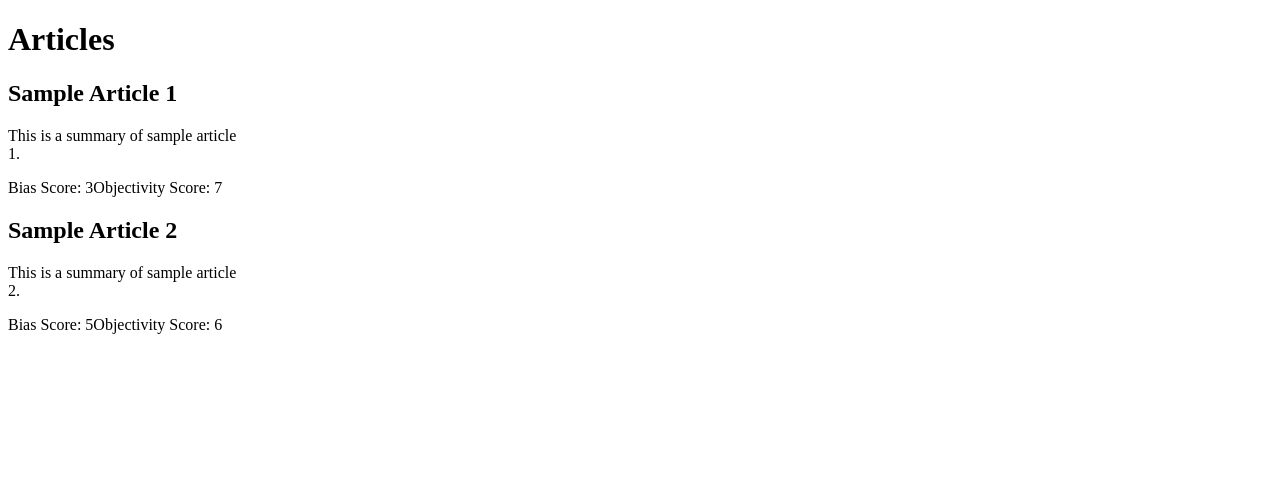
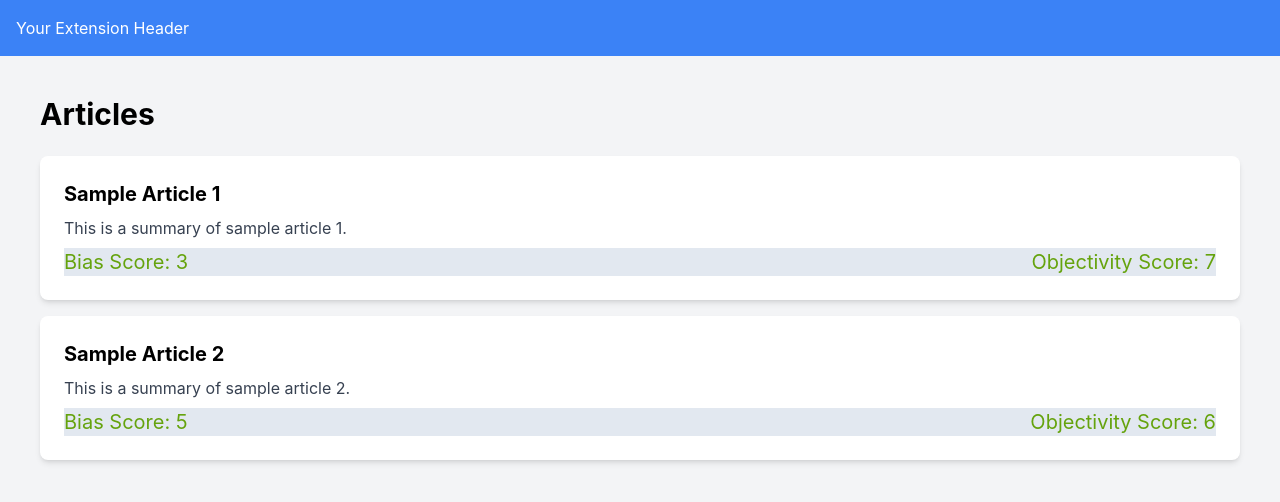
Before and after one commit to patrick-morgan/athena-extension, a React (Create React App) app: page / in a window 1280 px wide. Shown: the top 502 px of the page. Built offline with nearby package versions, Linux system fonts and the light colour scheme; the HTML template or start-up script is replaced by a standard one.

Commit message:
add tailwind, layout

```diff
--- a/package.json
+++ b/package.json
@@ -10,12 +10,15 @@
     "@types/node": "^16.18.98",
     "@types/react": "^18.3.3",
     "@types/react-dom": "^18.3.0",
+    "autoprefixer": "^10.4.19",
     "axios": "^1.7.2",
     "cheerio": "^1.0.0-rc.12",
     "dotenv-webpack": "^8.1.0",
+    "postcss": "^8.4.39",
     "react": "^18.3.1",
     "react-dom": "^18.3.1",
     "react-scripts": "5.0.1",
+    "tailwindcss": "^3.4.4",
     "typescript": "^4.9.5",
     "web-vitals": "^2.1.4"
   },
--- a/src/App.css
+++ b/src/App.css
@@ -1,3 +1,7 @@
+@tailwind base;
+@tailwind components;
+@tailwind utilities;
+
 .App {
   color: white;
   text-align: center;
--- a/src/App.tsx
+++ b/src/App.tsx
@@ -93,54 +93,6 @@ export const App = () => {
     };
   }, []);
 
-  // useEffect(() => {
-  // const handleMessage = (
-  //   message: any,
-  //   sender: chrome.runtime.MessageSender,
-  //   sendResponse: (response?: any) => void
-  // ) => {
-  //   console.log("receibed messaged!");
-  //   if (message.action === "analyzeArticle") {
-  //     const articleContent = message.content;
-  //     const processedContent = preprocessContent(articleContent);
-  //     analyzeArticle(processedContent).then((result) => {
-  //       setAnalysisResult(result);
-  //       // Send result back to the content script or handle it as needed
-  //       sendResponse({ status: "success", result });
-  //     });
-  //     return true; // Will respond asynchronously
-  //   }
-  // };
-
-  // chrome.runtime.onMessage.addListener(handleMessage);
-
-  // return () => {
-  //   chrome.runtime.onMessage.removeListener(handleMessage);
-  // };
-  // }, []);
-
-  // const preprocessContent = (content: string): string => {
-  //   return content.replace(/\s+/g, " ").trim();
-  // };
-
-  // const analyzeArticle = async (
-  //   content: string
-  // ): Promise<AnalysisResult | null> => {
-  //   try {
-  //     const response = await fetch("https://your-llm-endpoint.com/analyze", {
-  //       method: "POST",
-  //       headers: {
-  //         "Content-Type": "application/json",
-  //       },
-  //       body: JSON.stringify({ content }),
-  //     });
-  //     return await response.json();
-  //   } catch (error) {
-  //     console.error("Error analyzing article:", error);
-  //     return null;
-  //   }
-  // };
-
   return (
     <div className="container mx-auto p-6">
       <h1 className="text-3xl font-bold mb-6">Articles</h1>
@@ -152,7 +104,7 @@ export const App = () => {
         >
           <h2 className="text-xl font-bold mb-2">{article.title}</h2>
           <p className="text-gray-700 mb-2">{article.summary}</p>
-          <div className="flex justify-between">
+          <div className="flex justify-between bg-slate-200 text-lime-600 text-xl">
             <span>Bias Score: {article.biasScore}</span>
             <span>Objectivity Score: {article.objectivityScore}</span>
           </div>
--- /dev/null
+++ b/src/Layout.tsx
@@ -0,0 +1,21 @@
+// components/Layout.tsx
+import React, { ReactNode } from "react";
+
+interface LayoutProps {
+  children: ReactNode;
+}
+
+const Layout: React.FC<LayoutProps> = ({ children }) => {
+  return (
+    <div className="flex flex-col h-screen">
+      <header className="bg-blue-500 text-white p-4">
+        <h1>Your Extension Header</h1>
+      </header>
+      <main className="flex-grow overflow-y-auto p-4 bg-gray-100">
+        {children}
+      </main>
+    </div>
+  );
+};
+
+export default Layout;
--- a/src/api/chatgpt.ts
+++ b/src/api/chatgpt.ts
@@ -49,8 +49,6 @@ export const generateSummary = async (articleContent: string) => {
         articleContent
       );
 
-    console.log("key", process.env.REACT_APP_OPENAI_API_KEY);
-
     // Make the API call
     const response = await axios.post(
       "https://api.openai.com/v1/chat/completions",
@@ -58,7 +56,7 @@ export const generateSummary = async (articleContent: string) => {
       {
         headers: {
           "Content-Type": "application/json",
-          Authorization: `Bearer ${process.env.REACT_APP_OPENAI_API_KEY}`, // Replace with your actual API key
+          Authorization: `Bearer ${process.env.REACT_APP_OPENAI_API_KEY}`,
         },
       }
     );
--- a/src/index.tsx
+++ b/src/index.tsx
@@ -1,26 +1,8 @@
-// import React from 'react';
-// import ReactDOM from 'react-dom/client';
-// import './index.css';
-// import App from './App';
-// import reportWebVitals from './reportWebVitals';
-
-// const root = ReactDOM.createRoot(
-//   document.getElementById('root') as HTMLElement
-// );
-// root.render(
-//   <React.StrictMode>
-//     <App />
-//   </React.StrictMode>
-// );
-
-// // If you want to start measuring performance in your app, pass a function
-// // to log results (for example: reportWebVitals(console.log))
-// // or send to an analytics endpoint. Learn more: https://bit.ly/CRA-vitals
-// reportWebVitals();
-
 import React from "react";
 import ReactDOM from "react-dom/client";
 import { App } from "./App";
+import Layout from "./Layout";
+import "./index.css";
 
 const root = document.createElement("div");
 root.className = "container";
@@ -28,6 +10,8 @@ document.body.appendChild(root);
 const rootDiv = ReactDOM.createRoot(root);
 rootDiv.render(
   <React.StrictMode>
-    <App />
+    <Layout>
+      <App />
+    </Layout>
   </React.StrictMode>
 );
--- /dev/null
+++ b/tailwind.config.js
@@ -0,0 +1,16 @@
+/** @type {import('tailwindcss').Config} */
+// module.exports = {
+//   content: [],
+//   theme: {
+//     extend: {},
+//   },
+//   plugins: [],
+// };
+
+module.exports = {
+  content: ["./src/**/*.{js,jsx,ts,tsx}"],
+  theme: {
+    extend: {},
+  },
+  plugins: [],
+};
```
Also changed, not shown: src/index.css (+7 -3 lines), 1 other file (tests, documents, lock files or other folders).
